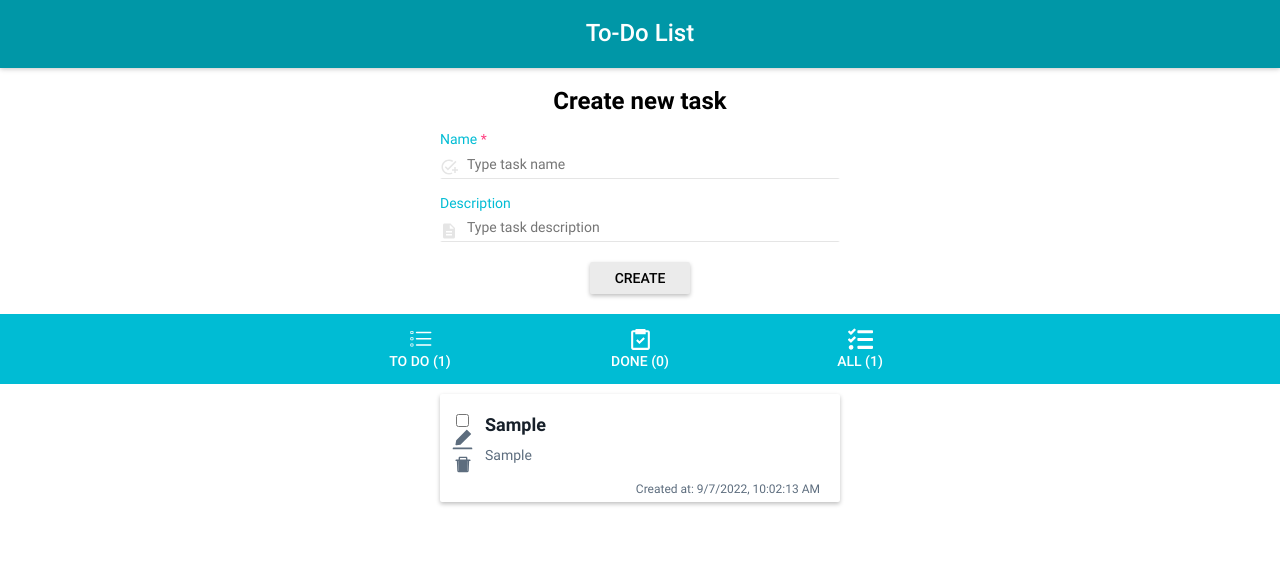
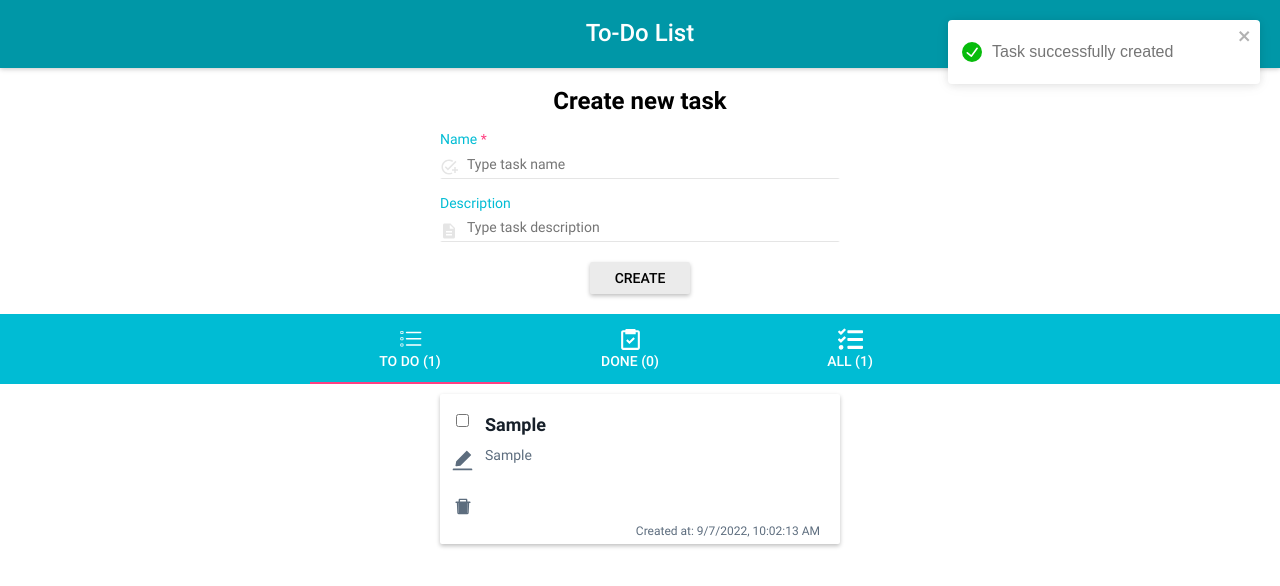
Before and after one commit to Persatyi/ToDoList, a React (Create React App) app: page / in a window 1280 px wide. Both pictures are taken after typing "Sample", "Sample" into the empty fields and a click on the button "CREATE". Shown: the top 586 px of the page. Built offline with nearby package versions, Linux system fonts and the light colour scheme.

Commit message:
added toastify and section indication

```diff
--- a/package.json
+++ b/package.json
@@ -13,6 +13,7 @@
     "react-dom": "^18.2.0",
     "react-icons": "^4.4.0",
     "react-scripts": "5.0.1",
+    "react-toastify": "^9.0.8",
     "web-vitals": "^2.1.0",
     "yup": "^0.32.11"
   },
--- a/src/App.js
+++ b/src/App.js
@@ -1,4 +1,6 @@
 import { useEffect, useState } from "react";
+import { ToastContainer } from "react-toastify";
+import "react-toastify/dist/ReactToastify.css";
 
 import Header from "components/Header";
 import Form from "components/Form";
@@ -25,6 +27,17 @@ function App() {
       <Header />
       <Form setState={setState} />
       <TaskSection data={state} setState={setState} />
+      <ToastContainer
+        position="top-right"
+        autoClose={3000}
+        hideProgressBar={true}
+        newestOnTop={false}
+        closeOnClick
+        rtl={false}
+        pauseOnFocusLoss
+        draggable
+        pauseOnHover
+      />
     </>
   );
 }
--- a/src/components/Form/Form.jsx
+++ b/src/components/Form/Form.jsx
@@ -1,6 +1,7 @@
 import { Formik } from "formik";
 import { MdAddTask, MdDescription } from "react-icons/md";
 import { nanoid } from "nanoid";
+import { toast } from "react-toastify";
 
 import s from "./Form.module.css";
 import Container from "components/Container";
@@ -20,12 +21,12 @@ const Form = ({ setState }) => {
     if (!dataBase) {
       await save(taskKey, [data]);
       setState([data]);
-      e.resetForm();
     } else {
       await save(taskKey, [...dataBase, data]);
       setState([data, ...dataBase]);
-      e.resetForm();
     }
+    e.resetForm();
+    toast.success("Task successfully created");
   };
 
   return (
--- a/src/components/ModalWrapper/ModalWrapper.module.css
+++ b/src/components/ModalWrapper/ModalWrapper.module.css
@@ -1,6 +1,6 @@
 .modal {
-  /* width: calc(100vw - 40px); */
-  /* max-height: calc(100vh - 40px); */
+  border-radius: 2px;
+  overflow: hidden;
   background-color: #fff;
   box-shadow: 10px 10px 20px rgba(9, 30, 63, 0.2);
 }
--- a/src/components/Modals/ModalDelete/ModalDelete.module.css
+++ b/src/components/Modals/ModalDelete/ModalDelete.module.css
@@ -0,0 +1,56 @@
+.modalWindow {
+  width: 300px;
+  padding: 20px;
+}
+
+.title {
+  font-family: "Roboto", sans-serif;
+  font-weight: 700;
+  text-align: center;
+}
+
+.btnWrapper {
+  display: flex;
+  justify-content: center;
+  align-items: center;
+  margin-top: 20px;
+}
+
+.button {
+  padding: 8px 16px 8px 16px;
+  outline: none;
+  border: none;
+  border-radius: 2px;
+  background-color: #fff;
+  min-width: 100px;
+  min-height: 30px;
+  box-shadow: 0px 2px 4px rgba(0, 0, 0, 0.25);
+  transition: background-color 250ms linear, scale 250ms linear,
+    box-shadow 250ms linear;
+
+  font-family: "Roboto", sans-serif;
+  font-weight: 500;
+  font-size: 14px;
+  text-transform: uppercase;
+  text-align: center;
+}
+
+.button:not(:last-child) {
+  margin-right: 20px;
+}
+
+.button:hover:not(:disabled),
+.button:focus:not(:disabled) {
+  outline: none;
+  background-color: rgba(0, 0, 0, 0.08);
+}
+
+.button:active:not(:disabled) {
+  transform: scale(0.98);
+  box-shadow: 0px 2px 3px rgba(9, 30, 63, 0.1);
+}
+
+.button:disabled {
+  opacity: 0.5;
+  cursor: not-allowed;
+}
--- a/src/components/Modals/ModalEdit/ModalEdit.jsx
+++ b/src/components/Modals/ModalEdit/ModalEdit.jsx
@@ -1,5 +1,6 @@
 import { Formik } from "formik";
 import { MdAddTask, MdDescription } from "react-icons/md";
+import { toast } from "react-toastify";
 
 import s from "./ModalEdit.module.css";
 import ModalWrapper from "components/ModalWrapper";
@@ -18,13 +19,14 @@ const ModalEdit = ({ open, onClose, data = {}, setState }) => {
     const dataBase = await get(taskKey);
     const index = dataBase.findIndex((el) => el.id === id);
     const obj = dataBase[index];
-    const newObj = { ...obj, ...values, time: Date.now() };
+    const newObj = { ...obj, ...values, time: Date.now(), edited: true };
     const copyOfData = [...dataBase];
     copyOfData.splice(index, 1, newObj);
 
     await save(taskKey, copyOfData);
     setState(copyOfData);
     onClose();
+    toast.success("Task successfully edited");
   };
 
   return (
--- a/src/components/TaskList/TaskList.jsx
+++ b/src/components/TaskList/TaskList.jsx
@@ -1,17 +1,18 @@
 import { AiOutlineFileDone, AiFillEdit, AiTwotoneDelete } from "react-icons/ai";
 import { useState } from "react";
+import { toast } from "react-toastify";
 
 import s from "./TaskList.module.css";
 import Container from "components/Container";
-import ModalEdit from "components/Modals/ModalEdit";
+import { ModalEdit, ModalDelete } from "components/Modals";
 import { save, taskKey } from "localStorage/localStorage";
 
 const TaskList = ({ data, setState, section = "toDo" }) => {
   const [modalEdit, setModalEdit] = useState(false);
+  const [modalDelete, setModalDelete] = useState(false);
   const [task, setTask] = useState(null);
 
-  const onCheckboxClick = async (e) => {
-    const id = e.target.value;
+  const onCheckboxClick = async (id) => {
     const index = data.findIndex((el) => el.id === id);
     const obj = data[index];
     obj.isDone = true;
@@ -20,13 +21,18 @@ const TaskList = ({ data, setState, section = "toDo" }) => {
 
     await save(taskKey, copyOfData);
     setState(copyOfData);
+    toast.success("Task successfully completed");
   };
 
-  const onEditClick = (e) => {
-    const id = e.target.id;
+  const onEditClick = (id) => {
     const task = data.find((el) => el.id === id);
     setTask(task);
     setModalEdit(true);
+  };
+
+  const onDeleteClick = (id) => {
+    setTask(id);
+    setModalDelete(true);
   };
 
   switch (section) {
@@ -36,29 +42,30 @@ const TaskList = ({ data, setState, section = "toDo" }) => {
           <Container>
             <ul className={s.list}>
               {data.map(
-                ({ id, isDone, name, description, time }) =>
+                ({ id, isDone, name, description, time, edited = false }) =>
                   !isDone && (
                     <li key={id} id={id} className={s.item}>
                       <div className={s.iconsWrapper}>
                         <input
                           type="checkbox"
                           name={name}
-                          value={id}
-                          onClick={onCheckboxClick}
+                          onClick={() => onCheckboxClick(id)}
                         />
                         <AiFillEdit
-                          onClick={onEditClick}
-                          id={id}
+                          onClick={() => onEditClick(id)}
                           className={s.editIcon}
                         />
-                        <AiTwotoneDelete value={id} className={s.deleteIcon} />
+                        <AiTwotoneDelete
+                          className={s.deleteIcon}
+                          onClick={() => onDeleteClick(id)}
+                        />
                       </div>
 
                       <div className={s.contentWrapper}>
                         <h3 className={s.name}>{name}</h3>
                         <p className={s.description}>{description}</p>
                         <span className={s.time}>
-                          {isDone ? "Updated at: " : "Created at: "}
+                          {isDone || edited ? "Updated at: " : "Created at: "}
                           {new Date(time).toLocaleString("ua")}
                         </span>
                       </div>
@@ -75,6 +82,14 @@ const TaskList = ({ data, setState, section = "toDo" }) => {
               setState={setState}
             />
           )}
+          {modalDelete && (
+            <ModalDelete
+              open={modalDelete}
+              onClose={() => setModalDelete(false)}
+              id={task}
+              setState={setState}
+            />
+          )}
         </section>
       );
     case "done":
@@ -83,23 +98,27 @@ const TaskList = ({ data, setState, section = "toDo" }) => {
           <Container>
             <ul className={s.list}>
               {data.map(
-                ({ id, isDone, name, description, time }) =>
+                ({ id, isDone, name, description, time, edited = false }) =>
                   isDone && (
                     <li key={id} id={id} className={s.item}>
                       <div className={s.iconsWrapper}>
                         <AiOutlineFileDone className={s.iconDone} />
                         <AiFillEdit
-                          onClick={onEditClick}
+                          onClick={() => onEditClick(id)}
                           id={id}
                           className={s.editIcon}
                         />
-                        <AiTwotoneDelete value={id} className={s.deleteIcon} />
+                        <AiTwotoneDelete
+                          id={id}
+                          className={s.deleteIcon}
+                          onClick={() => onDeleteClick(id)}
+                        />
                       </div>
                       <div className={s.contentWrapper}>
                         <h3 className={s.name}>{name}</h3>
                         <p className={s.description}>{description}</p>
                         <span className={s.time}>
-                          {isDone ? "Updated at: " : "Created at: "}
+                          {isDone || edited ? "Updated at: " : "Created at: "}
                           {new Date(time).toLocaleString("ua")}
                         </span>
                       </div>
@@ -116,6 +135,14 @@ const TaskList = ({ data, setState, section = "toDo" }) => {
               setState={setState}
             />
           )}
+          {modalDelete && (
+            <ModalDelete
+              open={modalDelete}
+              onClose={() => setModalDelete(false)}
+              id={task}
+              setState={setState}
+            />
+          )}
         </section>
       );
     case "all":
@@ -123,44 +150,42 @@ const TaskList = ({ data, setState, section = "toDo" }) => {
         <section className={s.mainContent}>
           <Container>
             <ul className={s.list}>
-              {data.map(({ id, isDone, name, description, time }) => (
+              {data.map(
+                ({ id, isDone, name, description, time, edited = false }) => (
                   <li key={id} id={id} className={s.item}>
+                    <div className={s.iconsWrapper}>
                       {isDone ? (
-                    <div className={s.iconsWrapper}>
                         <AiOutlineFileDone className={s.iconDone} />
+                      ) : (
+                        <input
+                          type="checkbox"
+                          name={name}
+                          onClick={() => onCheckboxClick(id)}
+                        />
+                      )}
                       <AiFillEdit
-                        onClick={onEditClick}
+                        onClick={() => onEditClick(id)}
                         id={id}
                         className={s.editIcon}
                       />
-                      <AiTwotoneDelete value={id} className={s.deleteIcon} />
+                      <AiTwotoneDelete
+                        id={id}
+                        className={s.deleteIcon}
+                        onClick={() => onDeleteClick(id)}
+                      />
                     </div>
-                  ) : (
-                    <div className={s.iconsWrapper}>
-                      <input
-                        type="checkbox"
-                        name={name}
-                        value={id}
-                        onClick={onCheckboxClick}
-                      />
-                      <AiFillEdit
-                        onClick={onEditClick}
-                        id={id}
-                        className={s.editIcon}
-                      />
-                      <AiTwotoneDelete value={id} className={s.deleteIcon} />
-                    </div>
-                  )}
+
                     <div className={s.contentWrapper}>
                       <h3 className={s.name}>{name}</h3>
                       <p className={s.description}>{description}</p>
                       <span className={s.time}>
-                      {isDone ? "Updated at: " : "Created at: "}
+                        {isDone || edited ? "Updated at: " : "Created at: "}
                         {new Date(time).toLocaleString("ua")}
                       </span>
                     </div>
                   </li>
-              ))}
+                )
+              )}
             </ul>
           </Container>
           {modalEdit && (
@@ -168,6 +193,14 @@ const TaskList = ({ data, setState, section = "toDo" }) => {
               open={modalEdit}
               onClose={() => setModalEdit(false)}
               data={task}
+              setState={setState}
+            />
+          )}
+          {modalDelete && (
+            <ModalDelete
+              open={modalDelete}
+              onClose={() => setModalDelete(false)}
+              id={task}
               setState={setState}
             />
           )}
--- a/src/components/TaskList/TaskList.module.css
+++ b/src/components/TaskList/TaskList.module.css
@@ -1,6 +1,8 @@
 .mainContent {
   padding-top: 10px;
   padding-bottom: 20px;
+  max-height: 600px;
+  overflow-x: hidden;
 }
 
 .list {
@@ -15,7 +17,7 @@
   display: flex;
   padding: 20px 20px 25px 10px;
   width: 400px;
-  min-height: 100px;
+  min-height: 150px;
   border-radius: 2px;
   box-shadow: 0px 2px 4px rgb(0 0 0 / 25%);
 }
@@ -27,7 +29,7 @@
 .iconsWrapper {
   display: flex;
   flex-direction: column;
-  justify-content: space-around;
+  justify-content: space-between;
   align-items: center;
 }
 
--- a/src/components/TaskSection/TaskSection.jsx
+++ b/src/components/TaskSection/TaskSection.jsx
@@ -38,6 +38,7 @@ const TaskSection = ({ data = [], setState }) => {
             <FaTasks className={s.btnIcon} />
             all ({data.length || 0})
           </button>
+          <div className={`${s.selected} ${s[type]}`}></div>
         </Container>
       </section>
       <TaskList data={data} setState={setState} section={type} />
--- a/src/components/TaskSection/TaskSection.module.css
+++ b/src/components/TaskSection/TaskSection.module.css
@@ -3,6 +3,7 @@
 }
 
 .wrapper {
+  position: relative;
   display: flex;
   align-items: center;
   justify-content: center;
@@ -39,3 +40,21 @@
   width: 25px;
   height: 25px;
 }
+
+.selected {
+  position: absolute;
+  bottom: 0;
+  left: calc(100% / 2 - 330px);
+  width: 200px;
+  height: 2px;
+  background-color: rgb(255, 64, 129);
+  transition: left 250ms linear;
+}
+
+.done {
+  left: calc(100% / 2 - 110px);
+}
+
+.all {
+  left: calc(100% / 2 + 110px);
+}
```
Also changed, not shown: src/components/Modals/ModalDelete/ModalDelete.jsx (+31 -3 lines), 1 other file (tests, documents, lock files or other folders). Lines whose indentation alone changed are shown as unchanged.
